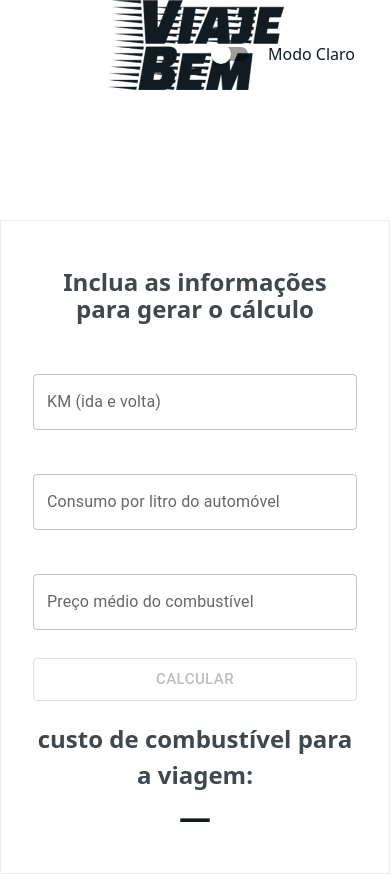
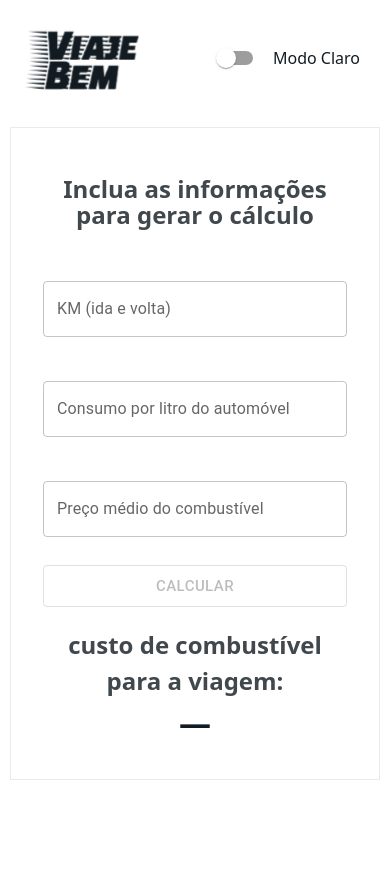
Before and after one commit to matheusbmarques/viaje-bem, a React (Vite) app: page / in a window 390 px wide. After the commit the page ends 844 px from the top, so only its background shows below. Built offline with nearby package versions, Linux system fonts and the light colour scheme.

Commit message:
responsive

```diff
--- a/src/App.css
+++ b/src/App.css
@@ -3,13 +3,27 @@
   justify-content: center;
   align-items: center;
   width: 100%;
-  height: 100vh;
+  /* height: 100vh; */
   text-align: center;
 }
 
+.header-bar {
+  display: flex;
+  align-items: center;
+  justify-content: space-between;
+  padding: 10px 0;
+  width: 100%;
+  min-width: 0;
+}
+
+.header-logo {
+  height: 6em;
+  transition: height 0.3s, padding 0.3s;
+}
+
+
 .logo {
   height: 6em;
-  padding: 1.5em;
   will-change: filter;
   transition: filter 300ms;
 }
@@ -98,6 +112,7 @@
 
 .dark .box,
 .dark .boxResponse {
+  border-radius: 6px;
   border-color: #EAEAEA;
   background: #111b21;
 }
@@ -159,3 +174,27 @@
     color: #111b21;
   }
 }
+
+/* responsivo */
+
+@media (max-width: 600px) {
+
+  .container {
+    padding: 10px;
+    gap: 20px !important;
+  }
+
+  .containerdark {
+    padding: 10px;
+    gap: 20px !important;
+  }
+
+  .header-bar {
+    flex-direction: row;
+    align-items: center;
+  }
+  .header-logo {
+    scale: 0.8;
+    height: 4.8em;
+  }
+}
--- a/src/App.tsx
+++ b/src/App.tsx
@@ -43,11 +43,11 @@ function App() {
 
   return (
     <div className={`container${darkMode ? 'dark' : ''}`}>
-      <a>
-        <img src={darkMode ? logoWhite : logo} className="logo" alt="Logo Viaje Bem" />
+      <div className="header-bar">
+        <a style={{ display: 'flex', alignItems: 'center' }}>
+          <img src={darkMode ? logoWhite : logo} className="logo header-logo" alt="Logo Viaje Bem" />
         </a>
-
-      <div style={{ position: 'absolute', top: 35, right: 35, zIndex: '-10px', display: 'flex', alignItems: 'center', gap: 8 }}>
+        <div style={{ display: 'flex', alignItems: 'center', gap: 8, marginRight: 20 }}>
           <Switch
             checked={darkMode}
             onChange={() => setDarkMode((prev) => !prev)}
@@ -57,11 +57,10 @@ function App() {
             {darkMode ? 'Modo Escuro' : 'Modo Claro'}
           </span>
         </div>
-
+      </div>
 
       <div className="box">
         <h1 className='description'>Inclua as informações para gerar o cálculo</h1>
-
         <TextField
           label="KM (ida e volta)"
           variant="outlined"
@@ -101,7 +100,6 @@ function App() {
           <p className='response'>{cost !== null ? `R$ ${cost.toFixed(2).replace('.', ',')}` : '—'}</p>
         </div>
       </div>
-
     </div>
   )
 }
```
Lines whose indentation alone changed are shown as unchanged.
